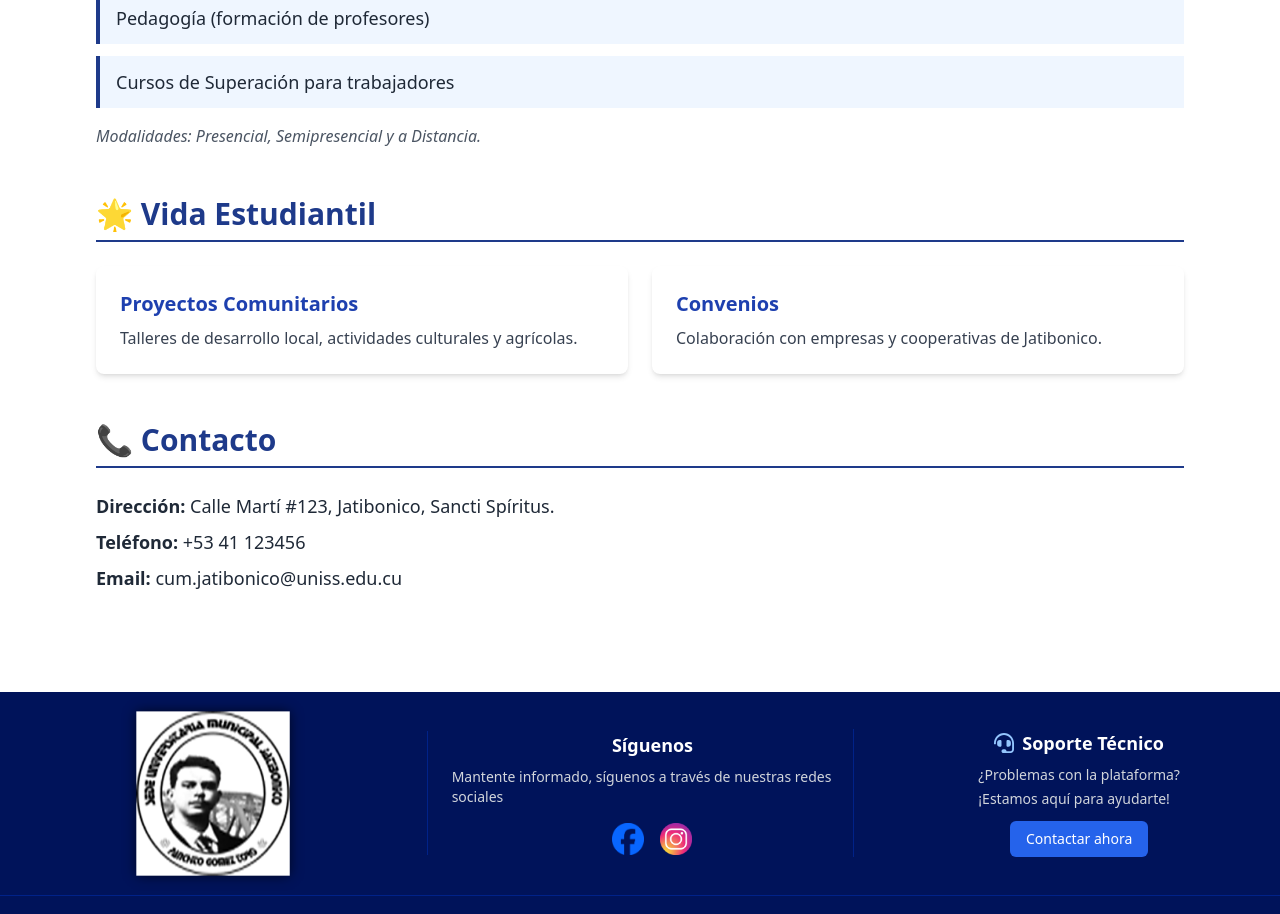
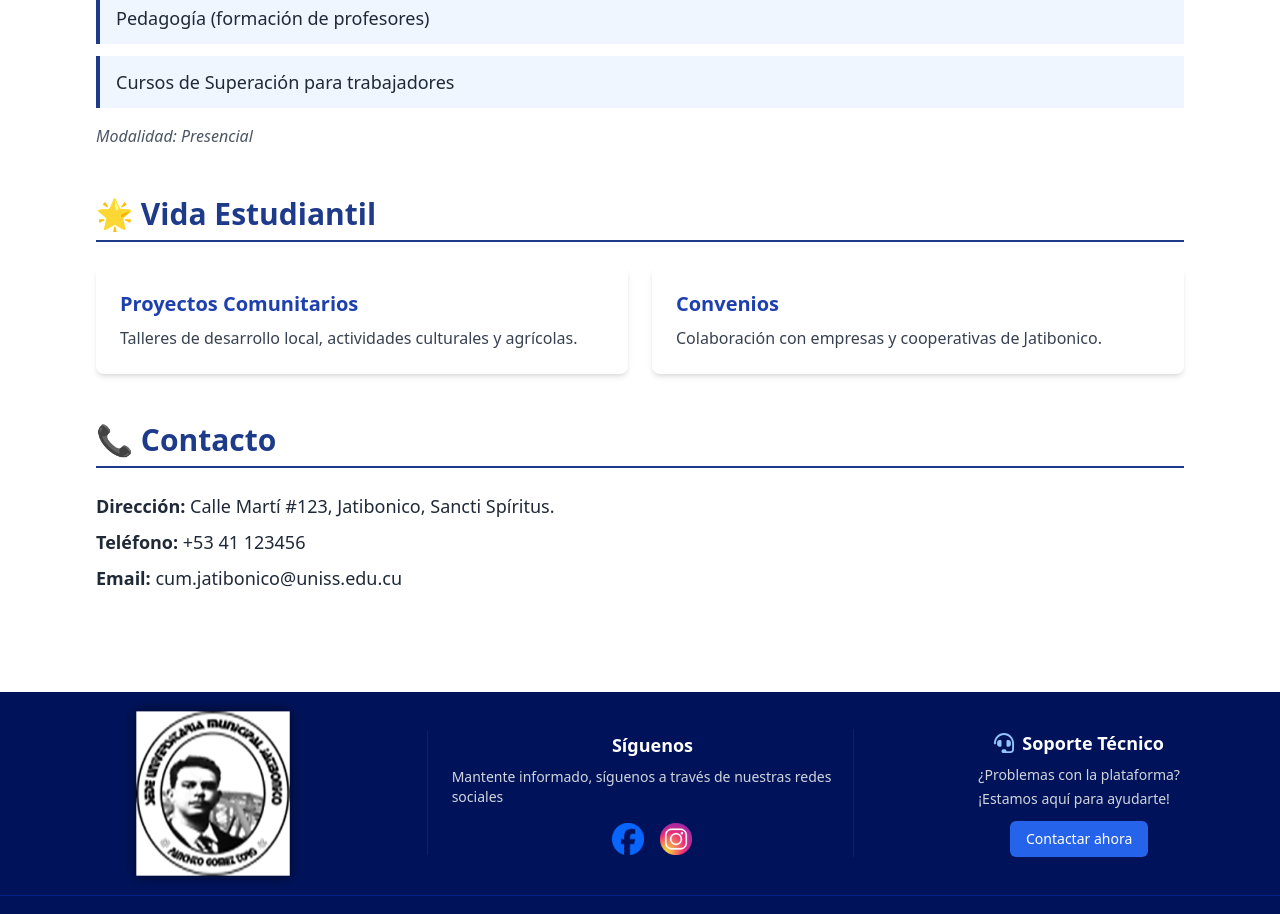
Before and after one commit to RudyDanielPro/EVB-Entorno-Virtual-Bibliogr-fico, a React (Vite) app: page /acerca_de in a window 1280 px wide. Shown: the part 960-1874 px from the top of the page. Built offline with nearby package versions, Linux system fonts and the light colour scheme.

Commit message:
Corrigiendo defectos

```diff
--- a/src/Component/CumJatibonico.jsx
+++ b/src/Component/CumJatibonico.jsx
@@ -58,7 +58,7 @@ export function CUMJatibonico() {
                     ))}
                 </ul>
                 <p className="mt-4 italic text-gray-600">
-                    Modalidades: Presencial, Semipresencial y a Distancia.
+                    Modalidad: Presencial
                 </p>
             </section>
 
```
